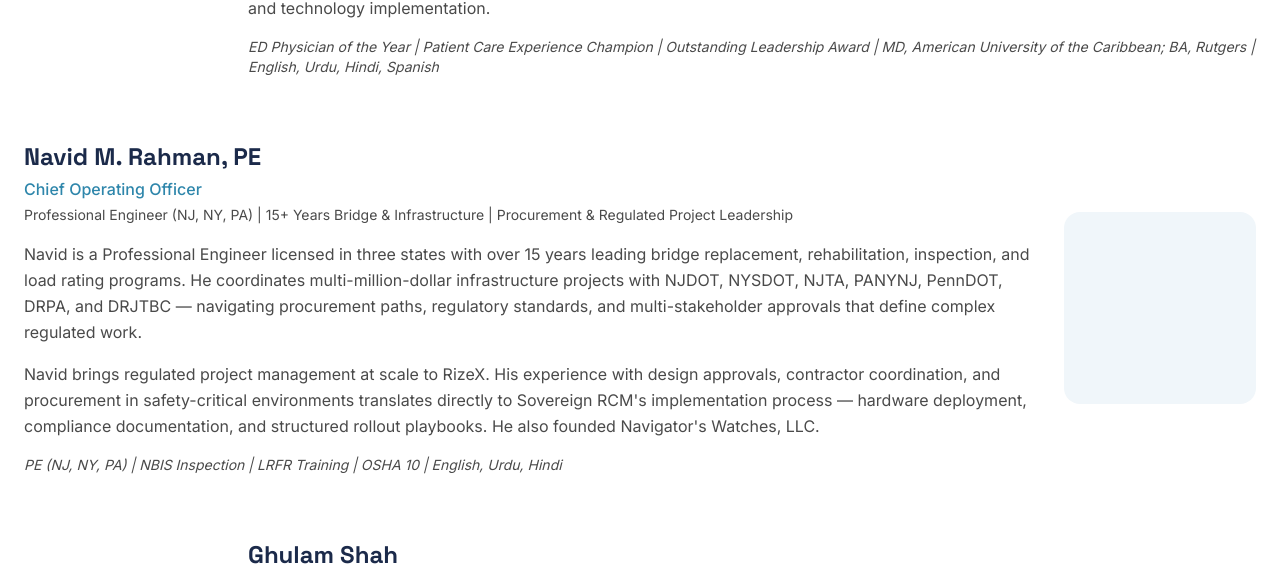
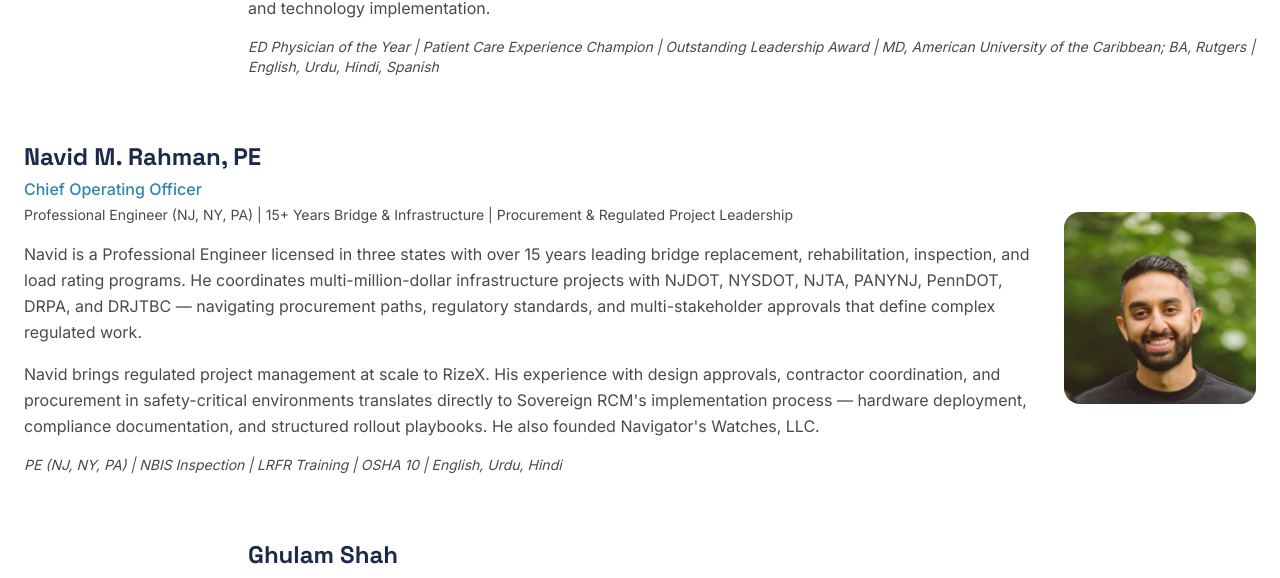
Before and after one commit to RizeXCapital/website, a Next.js app: page /about in a window 1280 px wide. Shown: the part 2354-2932 px from the top of the page. Built offline with nearby package versions, Linux system fonts and the light colour scheme.

Commit message:
Update founder photos and image positioning
Add Navid headshot, switch from className-based to inline style image
positioning for more precise per-founder control.

```diff
--- a/src/app/about/page.tsx
+++ b/src/app/about/page.tsx
@@ -50,7 +50,8 @@ const founders = [
     name: "Faizan G. Arif, MD",
     role: "Chief Executive Officer",
     image: "/FaizMD.jpeg",
-    imageClassName: "object-[46%_top]",
+    imageStyle: {} as React.CSSProperties,
+    imageObjectPosition: "40% top",
     credential:
       "Board-Certified Emergency Medicine Physician | Founder & CEO, ArifMED INC | Principal Investigator",
     bio: "Faizan is a board-certified Emergency Medicine physician who has worked in some of the highest-volume emergency departments in the country, including Kings County (140,000+ annual visits), NYC Elmhurst (Level 1 Trauma, 120,000+), and Mount Sinai. He founded ArifMED INC, a physician-led services company managing contracted coverage, credentialing, scheduling, compliance, and concierge care. As PI and Site Medical Lead at Clinilabs, he brings GCP-aligned research rigor, audit readiness, and sponsor-facing execution.",
@@ -62,7 +63,9 @@ const founders = [
   {
     name: "Navid M. Rahman, PE",
     role: "Chief Operating Officer",
-    image: "",
+    image: "/NavidHeadshot.jpeg",
+    imageStyle: { transform: "scale(2)", transformOrigin: "43% 35%" } as React.CSSProperties,
+    imageObjectPosition: "43% 35%",
     credential:
       "Professional Engineer (NJ, NY, PA) | 15+ Years Bridge & Infrastructure | Procurement & Regulated Project Leadership",
     bio: "Navid is a Professional Engineer licensed in three states with over 15 years leading bridge replacement, rehabilitation, inspection, and load rating programs. He coordinates multi-million-dollar infrastructure projects with NJDOT, NYSDOT, NJTA, PANYNJ, PennDOT, DRPA, and DRJTBC — navigating procurement paths, regulatory standards, and multi-stakeholder approvals that define complex regulated work.",
@@ -75,7 +78,8 @@ const founders = [
     name: "Ghulam Shah",
     role: "Chief Technology Officer",
     image: "/GhulamPhoto.jpg",
-    imageClassName: "scale-[1.8] origin-top object-[center_20%]",
+    imageStyle: { transform: "scale(1.8)", transformOrigin: "46% top" } as React.CSSProperties,
+    imageObjectPosition: "46% 20%",
     credential:
       "Enterprise Data & AI Operator | M.S. Data Science | Snowflake, ML, Workflow Automation",
     bio: "Ghulam is an enterprise data and AI operator currently serving as Lead Data Analyst at National Grid, where he runs enablement and adoption for a Snowflake-backed Electric Data Platform. He built workflow automation (Power Apps + Power Automate) that moved safety compliance from 60% to 93%, and develops applied ML forecasting models for operational risk prevention. Prior experience includes billion-record data migration at Apple Finance and regulated compliance SaaS at RELX.",
@@ -177,13 +181,16 @@ export default function About() {
                 <div className="flex shrink-0 items-center justify-center">
                   {founder.image ? (
                     <div className="h-48 w-48 overflow-hidden rounded-2xl dark:ring-1 dark:ring-dark-border">
+                      <div className="h-full w-full" style={founder.imageStyle}>
                         <Image
                           src={founder.image}
                           alt={founder.name}
                           width={384}
                           height={384}
-                        className={`h-full w-full object-cover ${founder.imageClassName || ""}`}
+                          className="h-full w-full object-cover"
+                          style={{ objectPosition: founder.imageObjectPosition }}
                         />
+                      </div>
                     </div>
                   ) : (
                     <div className="h-48 w-48 rounded-2xl bg-ice dark:bg-dark-surface" />
--- a/src/app/page.tsx
+++ b/src/app/page.tsx
@@ -436,7 +436,8 @@ export default function Home() {
                 role: "Chief Executive Officer",
                 credential: "Physician | AI-Clinical Strategist",
                 image: "/FaizMD.jpeg",
-                imageClassName: "object-[46%_top]",
+                imageStyle: {} as React.CSSProperties,
+                imageObjectPosition: "40% top",
                 description:
                   "The clinical visionary behind RizeX. Board-certified EM physician who's coded, billed, and fought denials from the bedside at the highest-volume EDs in the country. Founder of ArifMED INC — bridging healthcare, AI, and research.",
               },
@@ -444,7 +445,9 @@ export default function Home() {
                 name: "Navid M. Rahman, PE",
                 role: "Chief Operating Officer",
                 credential: "Licensed PE | Regulated Project Leader",
-                image: "",
+                image: "/NavidHeadshot.jpeg",
+                imageStyle: { transform: "scale(2)", transformOrigin: "43% 35%" } as React.CSSProperties,
+                imageObjectPosition: "43% 35%",
                 description:
                   "The operational backbone of RizeX. 15+ years managing multi-million-dollar regulated infrastructure across three states. Translates complex compliance and procurement into structured AI deployment playbooks.",
               },
@@ -453,7 +456,8 @@ export default function Home() {
                 role: "Chief Technology Officer",
                 credential: "AI Architect | Data Strategist",
                 image: "/GhulamPhoto.jpg",
-                imageClassName: "scale-[1.8] origin-top object-[center_20%]",
+                imageStyle: { transform: "scale(1.8)", transformOrigin: "46% top" } as React.CSSProperties,
+                imageObjectPosition: "46% 20%",
                 description:
                   "The technical force behind RizeX. Architected enterprise data platforms at scale, built ML forecasting models, and led data adoption across Fortune 500 organizations. Turns complex AI into production-grade products.",
               },
@@ -464,13 +468,16 @@ export default function Home() {
               >
                 {founder.image ? (
                   <div className="mx-auto h-32 w-32 overflow-hidden rounded-full dark:ring-1 dark:ring-dark-border">
+                    <div className="h-full w-full" style={founder.imageStyle}>
                       <Image
                         src={founder.image}
                         alt={founder.name}
                         width={256}
                         height={256}
-                      className={`h-full w-full object-cover ${founder.imageClassName || ""}`}
+                        className="h-full w-full object-cover"
+                        style={{ objectPosition: founder.imageObjectPosition }}
                       />
+                    </div>
                   </div>
                 ) : (
                   <div className="mx-auto h-32 w-32 rounded-full bg-ice dark:bg-dark-surface" />
```
Also changed, not shown: public/NavidHeadshot.jpeg (added). Lines whose indentation alone changed are shown as unchanged.
